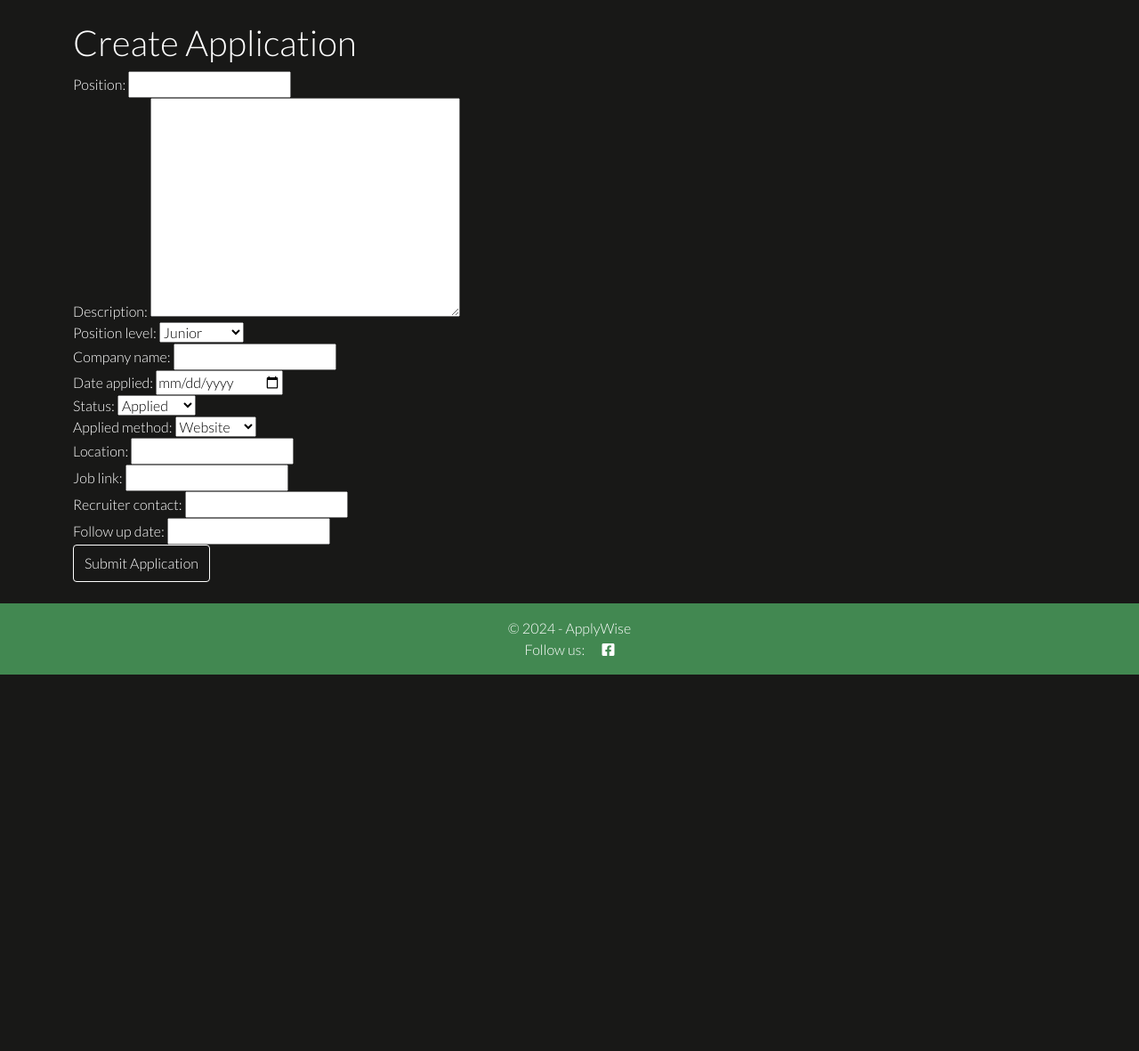
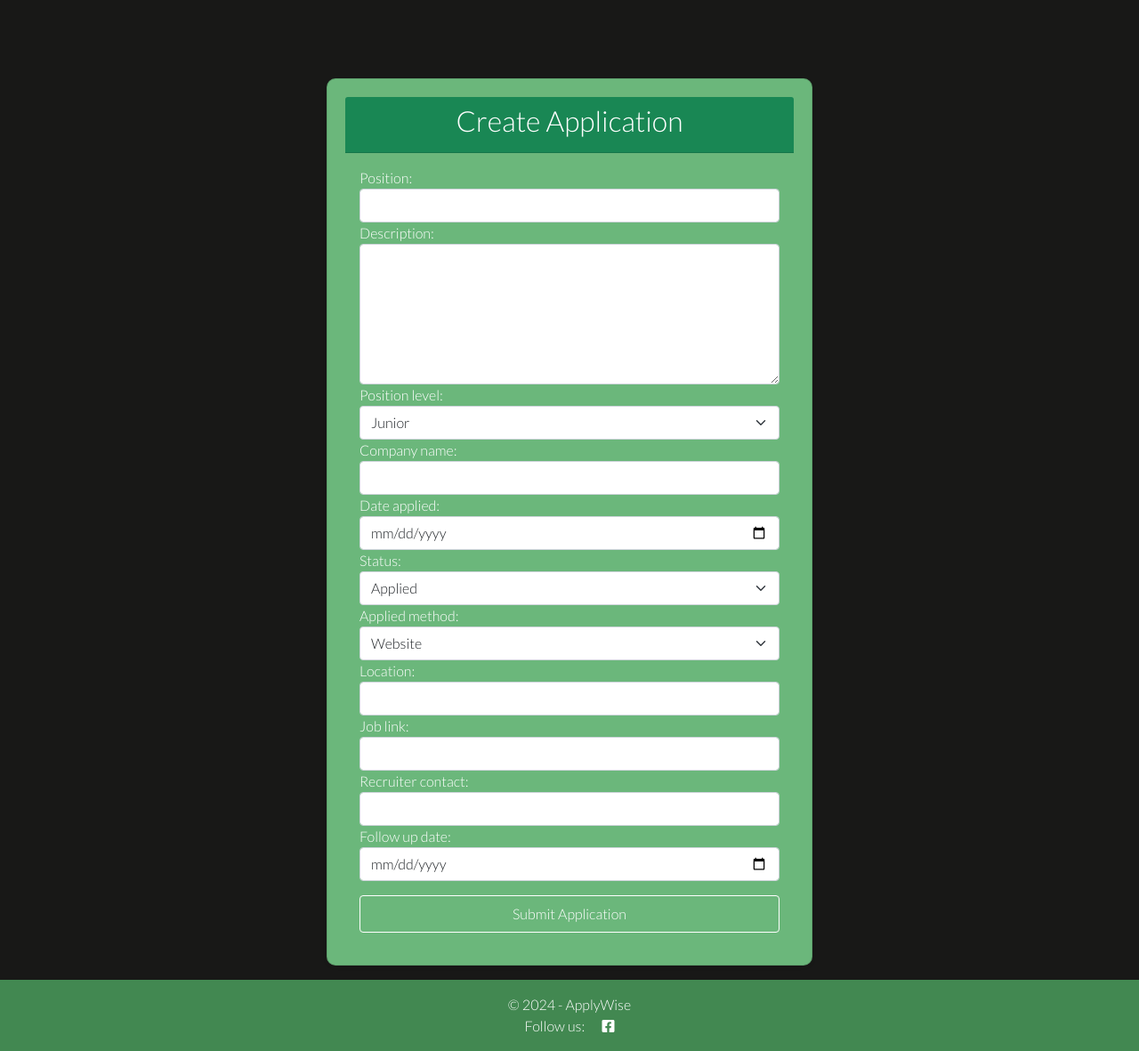
Before and after one commit to ci-mustafa/applywise, a Django app: page /create_application in a window 1280 px wide. Shown: the part 79-1260 px from the top of the page at 89% size. Before the commit the page ends 837 px from the top, so only its background shows below. Run offline with Django 5.2, Linux system fonts and the light colour scheme; the visitor is signed in with stand-in values (Sample User, id 1); some web fonts are replaced.

Commit message:
feat: add widgets to create app form, update create_app.html file

```diff
--- a/applyhub/forms.py
+++ b/applyhub/forms.py
@@ -13,5 +13,15 @@ class CreateAppForm(forms.ModelForm):
         ]
 
         widgets = {
-            'date_applied': forms.DateInput(attrs={'type': 'date'}),
+            'position': forms.TextInput(attrs={'class': 'form-control'}),
+            'description': forms.Textarea(attrs={'class': 'form-control', 'rows': 6}),
+            'position_level': forms.Select(attrs={'class': 'form-select'}),
+            'company_name': forms.TextInput(attrs={'class': 'form-control'}),
+            'date_applied': forms.DateInput(attrs={'class': 'form-control', 'type': 'date'}),
+            'status': forms.Select(attrs={'class': 'form-select'}),
+            'applied_method': forms.Select(attrs={'class': 'form-select'}),
+            'location': forms.TextInput(attrs={'class': 'form-control'}),
+            'job_link': forms.URLInput(attrs={'class': 'form-control'}),
+            'recruiter_contact': forms.TextInput(attrs={'class': 'form-control'}),
+            'follow_up_date': forms.DateInput(attrs={'class': 'form-control', 'type': 'date'}),
         }
--- a/applyhub/templates/create_app.html
+++ b/applyhub/templates/create_app.html
@@ -1,22 +1,32 @@
 {% extends 'base.html' %}
 {% load static %}
 {% block content %}
-<div class="container">
-    <h1>Create Application</h1>
-
+<div class="container mt-5">
+    <div class="row justify-content-center">
+        <div class="col-md-8 col-lg-6">  <!-- Restricts width on larger screens -->
+            <div class="card shadow-sm">
+                <div class="card-header bg-success text-white text-center">
+                    <h2>Create Application</h2>
+                </div>
+                <div class="card-body">
                     <form method="POST" action="{% url 'create-application' %}">
                         {% csrf_token %}
-        {{ application_form.as_p }}  <!-- This will render the form fields -->
 
-        <button type="submit" class="btn btn-custom">Submit Application</button>
+                        {{ application_form.as_p }} <!-- Renders the form fields -->
+
+                        <button type="submit" class="btn btn-custom w-100 mt-3">Submit Application</button>
                     </form>
-    <br>
+
                     {% if messages %}
-        <ul>
+                        <ul class="mt-3">
                             {% for message in messages %}
-                <li>{{ message }}</li>
+                                <li class="text-success">{{ message }}</li>
                             {% endfor %}
                         </ul>
                     {% endif %}
                 </div>
+            </div>
+        </div>
+    </div>
+</div>
 {% endblock %}
```
Lines whose indentation alone changed are shown as unchanged.
